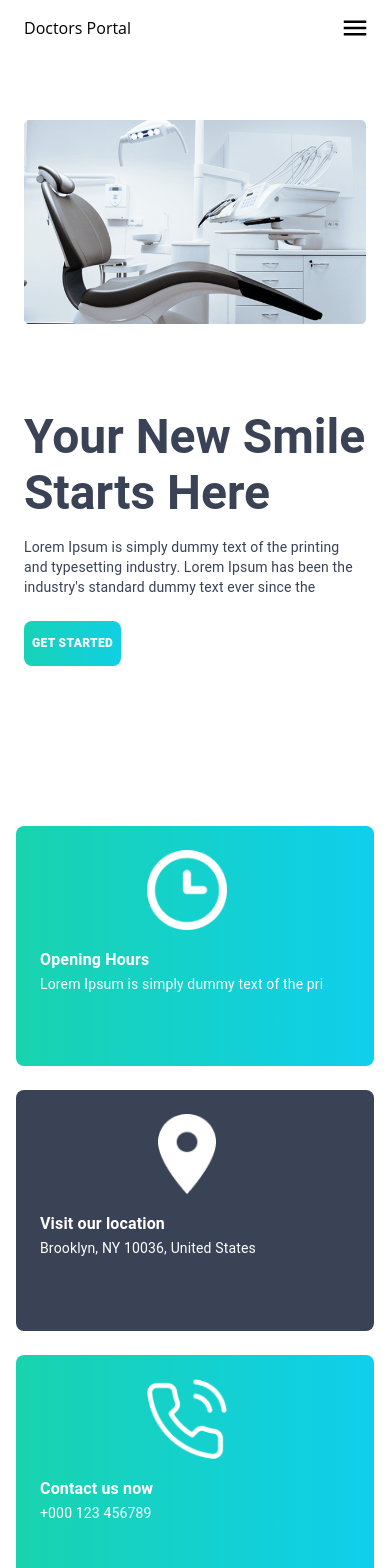
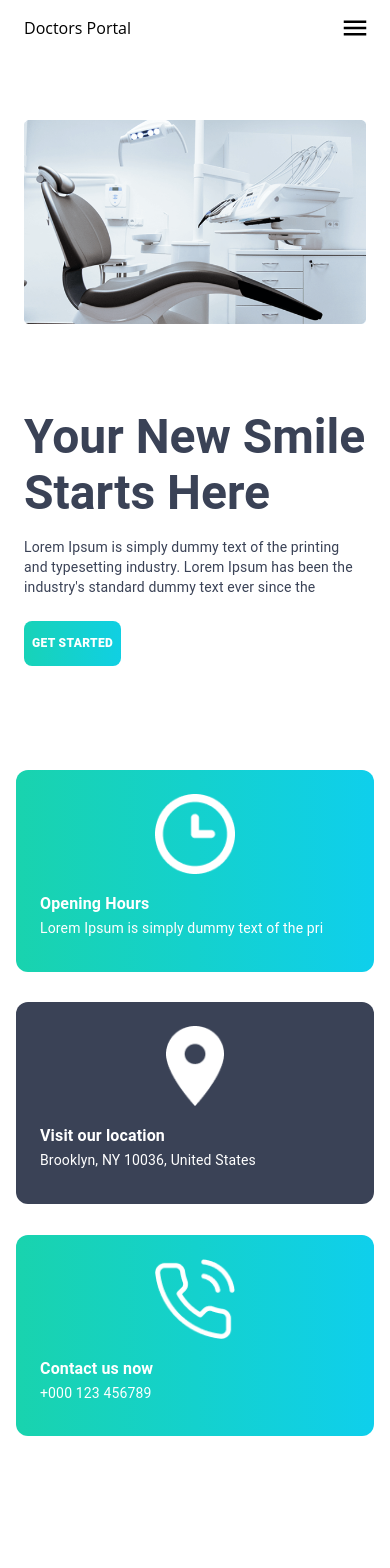
Before and after one commit to Eman-Abukhater/Doctor-s-Portal-Web-App, a React (Vite) app in the folder doctors-portal/: page / in a window 390 px wide. Shown: the top 1568 px of the page. After the commit the page ends 1507 px from the top, so only its background shows below. Built offline with nearby package versions, Linux system fonts and the light colour scheme.

Commit message:
add Info card with responsive parts

```diff
--- a/doctors-portal/src/components/InfoCards.jsx
+++ b/doctors-portal/src/components/InfoCards.jsx
@@ -27,25 +27,25 @@ const cardData = [
 
 const InfoCards = () => {
   return (
-    <Box sx={{ mt: 8, mb: 4, px: { xs: 1, md: 2 } }}>
+    <Box sx={{ mt:{ xs:1, md:8}, mb: 4, px: { xs: 1, md: 2 } }}>
       <Grid container spacing={3} sx={{ py: 4 }}>
         {cardData.map((card, index) => (
-          <Grid item xs={12} sm={4} key={index} sx={{ mb: 6 }}>
+          <Grid item xs={12} sm={4} key={index} sx={{ mb: 2 }}>
             <Box
               sx={{
                 display: "flex",
                 flexDirection: { md: "row", xs: "column" },
                 background: card.bgColor,
                 color: card.color,
-                borderRadius: 2,
+                borderRadius: 3,
                 p: 3,
-                height: "100%",
+                height: "80%",
               }}
             >
               {/* Image Box */}
               <Box
                 sx={{
-                  mr: 2,
+                  mr: { xs: 0, md: 2 },
                   display: "flex",
                   justifyContent: { xs: "center", md: "flex-start" }, // Center image on small screens, left-align on large screens
                   alignItems: "center", // Vertically center the image in column mode
@@ -66,7 +66,7 @@ const InfoCards = () => {
                 sx={{
                   justifyContent: { xs: "flex-start", md: "center" },
                   alignItems: "center",
-                  mt: { xs: 0, md: 6 }
+                  mt: { xs: 0, md: 6 },
                 }}
               >
                 <Typography
```
